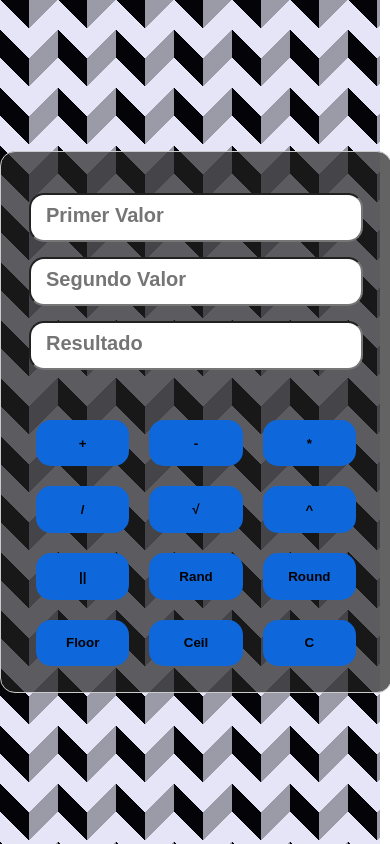
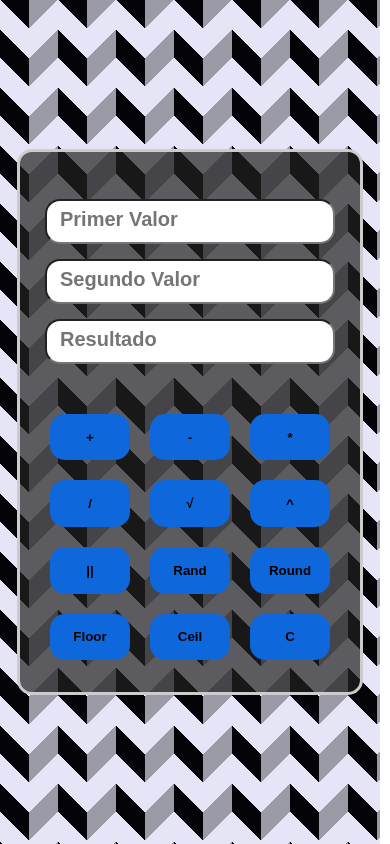
Before and after one commit to TrePiceno/CalculadoraBasica, a plain HTML site: page index.html in a window 390 px wide. Drawn offline with Linux system fonts and the light colour scheme.

Commit message:
detalles del responsive

```diff
--- a/style.css
+++ b/style.css
@@ -25,7 +25,7 @@ main {
     gap: 5px;
     margin: auto;
     padding: 140px 120px 200px 120px;
-    border: 1px solid #ccc;
+    border: 3px solid #ccc;
     border-radius: 15px;
     width: 150px;
     height: 200px;
@@ -76,4 +76,18 @@ main {
     main {
       width: 380px;
     }
+
+    .calculadora {
+      width: 100px;
+    }
+
+    .calculadora input[type="text"] {
+      width: 19.5em;
+      padding: 13px;
+    }
+
+    .calculadora button {
+      width: 6em;
+      height: 3.5em;
+    }
   }
```
